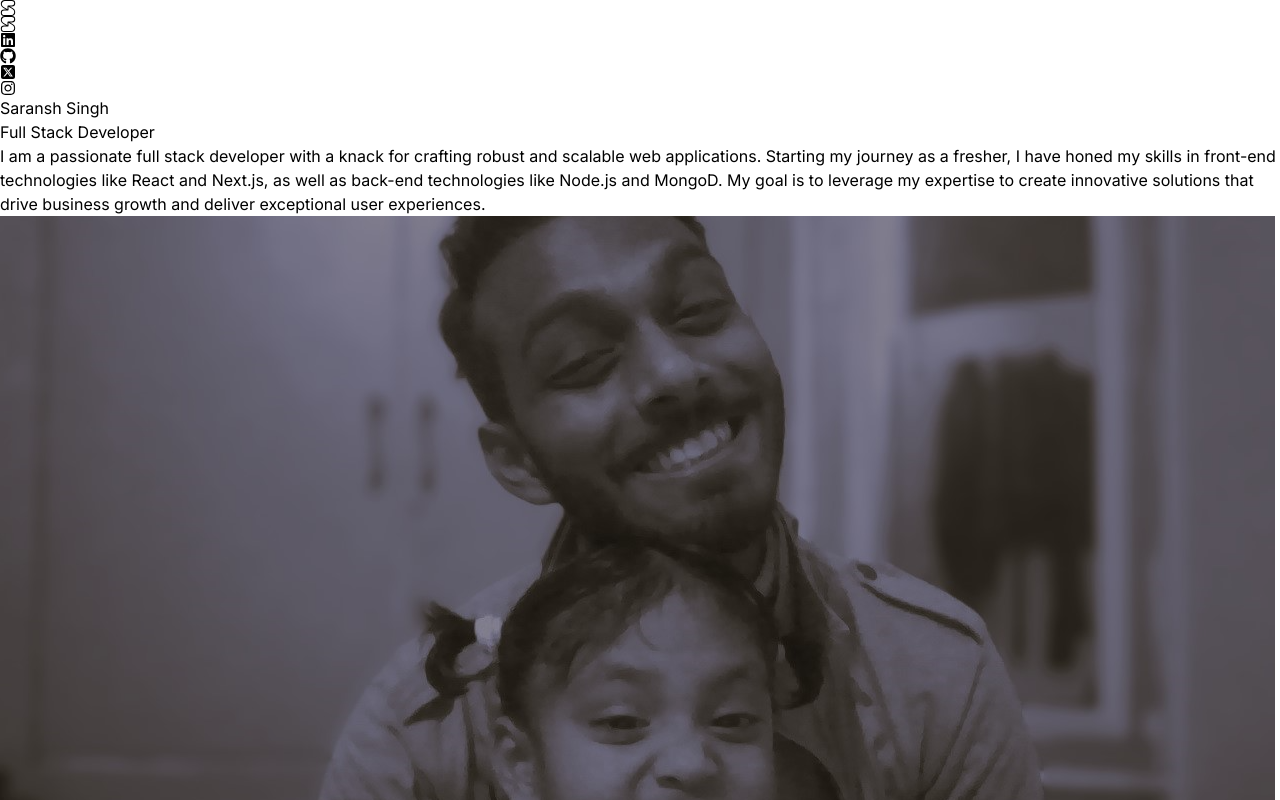
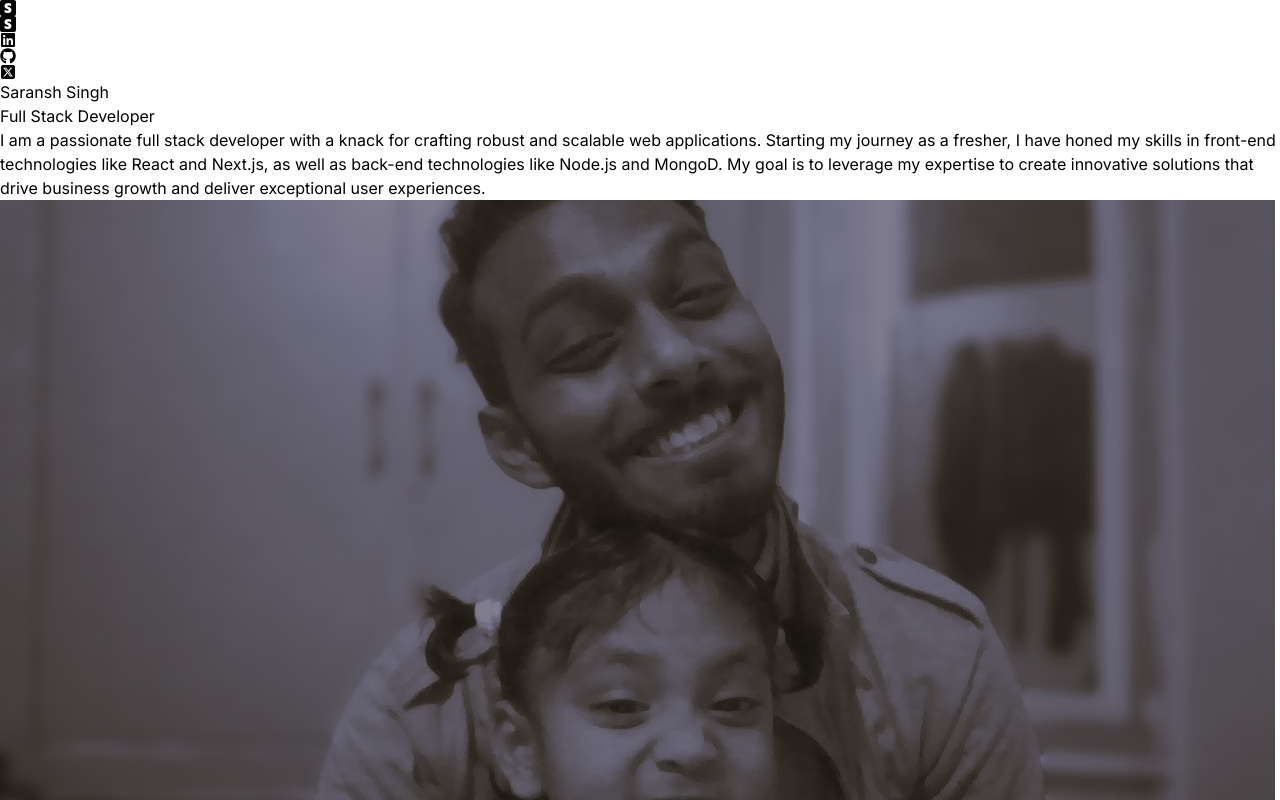
Before and after one commit to itz-ss/portfolio, a React (Vite) app: page / in a window 1280 px wide. Shown: the top 800 px of the page. Built offline with nearby package versions, Linux system fonts and the light colour scheme.

Commit message:
link add

```diff
--- a/src/components/navbar.jsx
+++ b/src/components/navbar.jsx
@@ -1,20 +1,18 @@
 import {FaLinkedin} from 'react-icons/fa';
 import {FaGithub} from 'react-icons/fa';
 import {FaSquareXTwitter} from 'react-icons/fa6';
-import {FaInstagram} from 'react-icons/fa';
-import { SiSession } from "react-icons/si";
+import { BsStripe } from "react-icons/bs";
 const Navbar = () => {
   return (
     <nav className='mb-20 flex items-center justify-between py-6 '>
         <div className='flex flex-shrink-0 item-center'>
-        <SiSession className='size-11 text-white' />
-        <SiSession className='size-11 text-white' />
+        <BsStripe className='size-9 text-white' />
+        <BsStripe className='size-9 text-white mx-1' />
         </div>
         <div className='m-8 flex items-center justify-center gap-4 text-2xl'>
-            <FaLinkedin />
-            <FaGithub/>
-            <FaSquareXTwitter/>
-            <FaInstagram/>
+            <a href='https://www.linkedin.com/in/saransh-singh-773164307/'><FaLinkedin /></a>
+            <a href='https://github.com/itz-ss'><FaGithub/></a>
+            <a href='https://x.com/saransh2205'><FaSquareXTwitter/></a>
         </div>
     </nav>
   )
```
